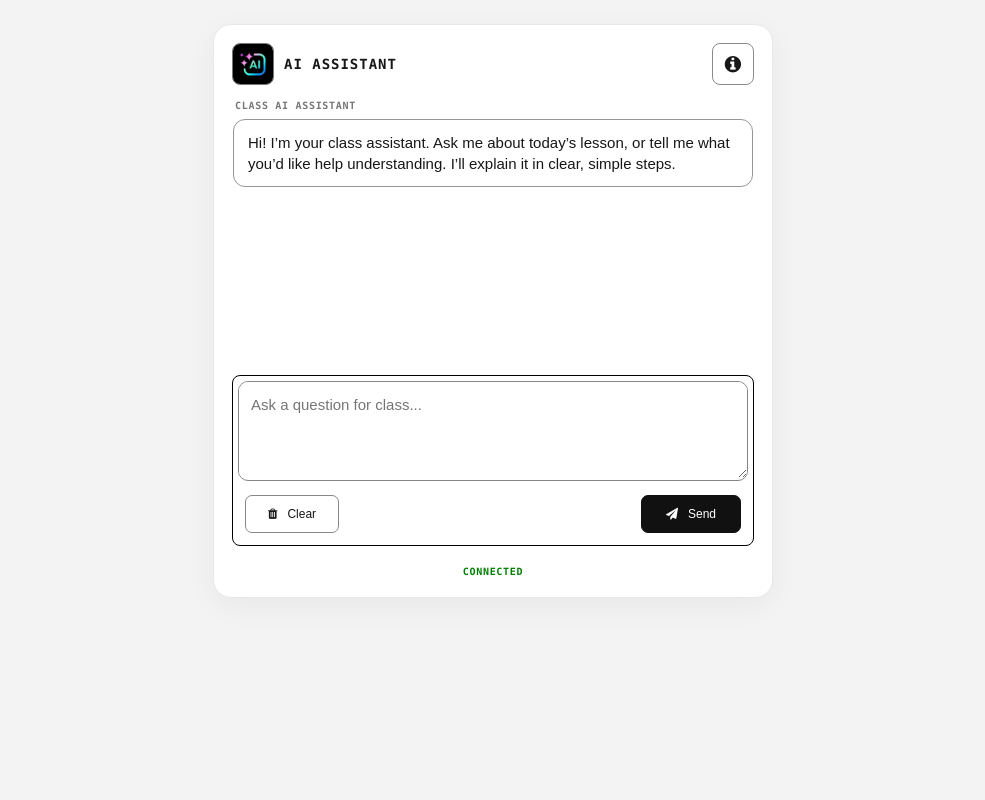
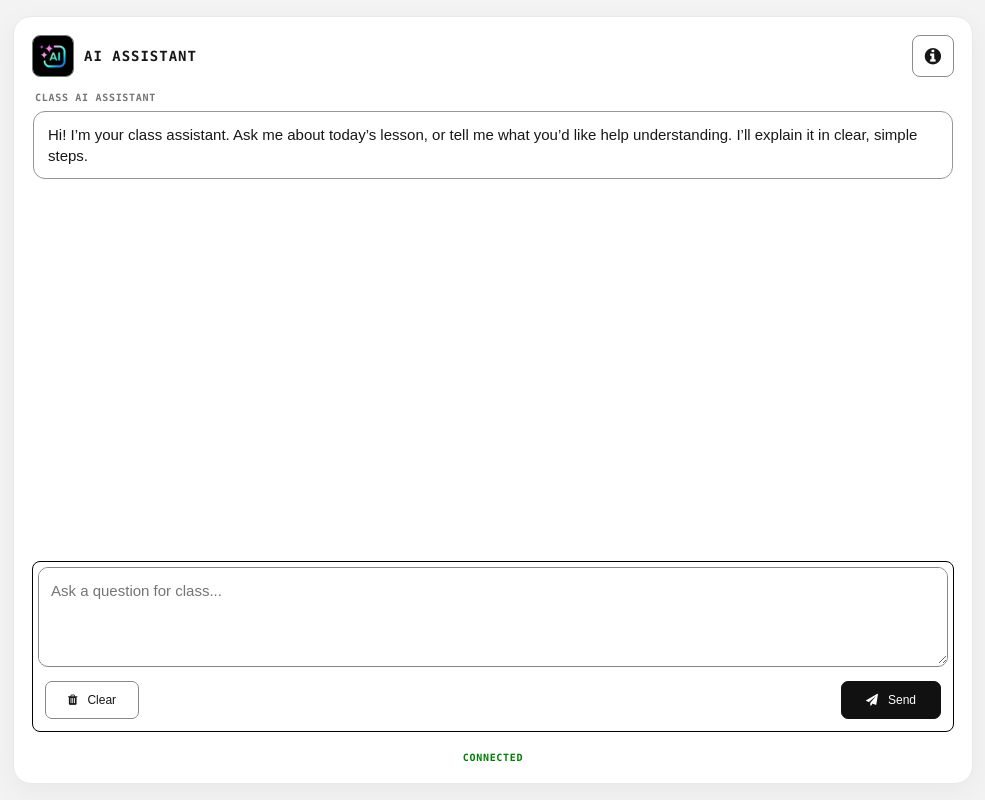
Before and after one commit to micahana4/AI-Assistant, a Django app: page / in a window 1280 px wide. Shown: the whole page, without its empty margins (147-1132 px from the left). Run offline with Django 4.2, Linux system fonts and the light colour scheme; some libraries are stand-ins or nearby versions.

Commit message:
UI Breakpoint

```diff
--- a/projectsite/templates/assistant.html
+++ b/projectsite/templates/assistant.html
@@ -30,7 +30,7 @@
             min-height: 100vh;
             min-height: 100dvh;
             margin: 0;
-            padding: 24px 14px;
+            padding: 16px;
             background: var(--page);
             color: var(--ink);
             font-family: Arial, Helvetica, sans-serif;
@@ -40,7 +40,12 @@
         [hidden] { display: none !important; }
 
         .app-shell {
-            width: min(100%, 560px);
+            display: flex;
+            width: min(100%, 960px);
+            height: calc(100vh - 32px);
+            height: calc(100dvh - 32px);
+            min-height: 480px;
+            flex-direction: column;
             margin: 0 auto;
             padding: 18px;
             border: 1px solid #e8e8e8;
@@ -122,8 +127,9 @@
 
         .chat-box {
             display: flex;
-            min-height: 280px;
-            max-height: min(52vh, 520px);
+            min-height: 0;
+            max-height: none;
+            flex: 1 1 auto;
             flex-direction: column;
             gap: 15px;
             margin-top: 10px;
@@ -249,7 +255,7 @@
             font-size: 10px;
         }
 
-        @media (max-width: 420px) {
+        @media (max-width: 500px) {
             body {
                 height: var(--mobile-app-height, 100vh);
                 height: var(--mobile-app-height, 100dvh);
@@ -373,7 +379,7 @@
     // Standalone mobile browsers can report a stale CSS viewport on first open.
     // Track the visible viewport so the composer and connection note fit together.
     function syncMobileAppHeight() {
-        if (window.matchMedia("(max-width: 420px)").matches) {
+        if (window.matchMedia("(max-width: 500px)").matches) {
             const height = window.visualViewport?.height || window.innerHeight;
             document.documentElement.style.setProperty("--mobile-app-height", `${Math.round(height)}px`);
         } else {
```
